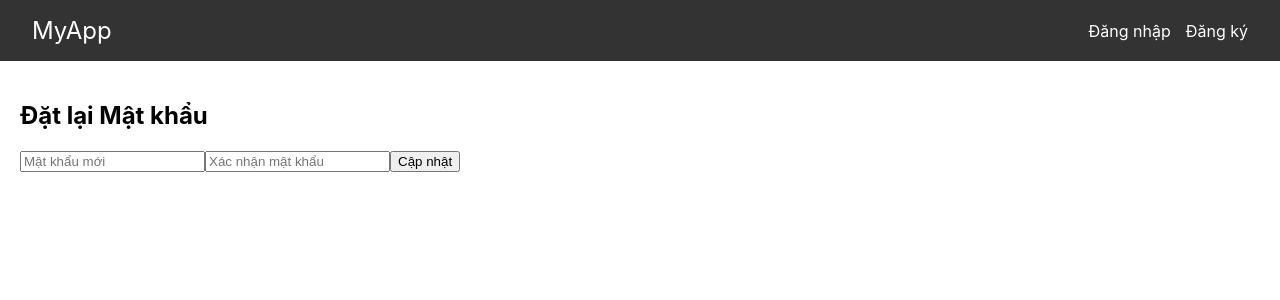
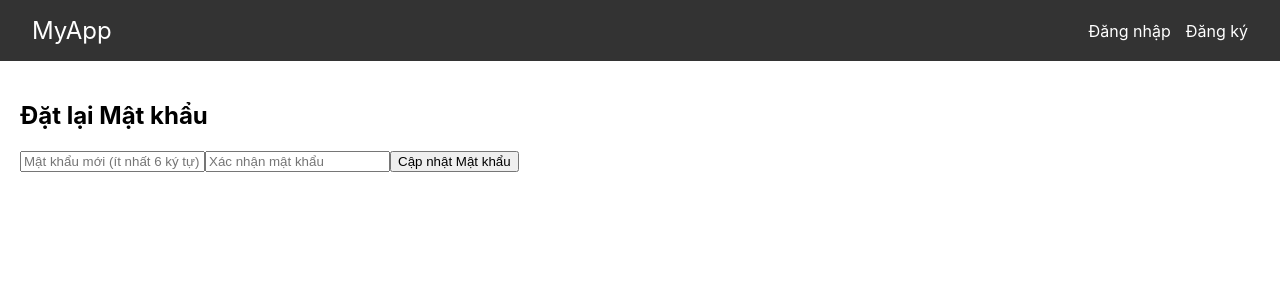
Before and after one commit to BinhTran2k4/group-3-project, a React (Create React App) app in the folder frontend/: page /reset-password/1 in a window 1280 px wide. Shown: the top 300 px of the page. Built offline with nearby package versions, Linux system fonts and the light colour scheme.

Commit message:
Thêm chức năng quên mật khẩu

```diff
--- a/frontend/src/components/ForgotPassword.jsx
+++ b/frontend/src/components/ForgotPassword.jsx
@@ -1,19 +1,24 @@
 // frontend/src/components/ForgotPassword.jsx
 import React, { useState } from 'react';
-import axios from 'axios';
+import { Link } from 'react-router-dom';
+import axiosInstance from '../api/axiosInstance';
 
 const ForgotPassword = () => {
     const [email, setEmail] = useState('');
     const [message, setMessage] = useState('');
+    const [loading, setLoading] = useState(false);
 
     const handleSubmit = async (e) => {
         e.preventDefault();
+        setLoading(true);
         setMessage('Đang xử lý...');
         try {
-            const res = await axios.post('http://localhost:3000/api/auth/forgot-password', { email });
+            const res = await axiosInstance.post('/auth/forgot-password', { email });
             setMessage(res.data.message);
         } catch (err) {
             setMessage(err.response?.data?.message || 'Có lỗi xảy ra.');
+        } finally {
+            setLoading(false);
         }
     };
 
@@ -29,9 +34,14 @@ const ForgotPassword = () => {
                     onChange={(e) => setEmail(e.target.value)}
                     required
                 />
-                <button type="submit">Gửi yêu cầu</button>
+                <button type="submit" disabled={loading}>
+                    {loading ? 'Đang gửi...' : 'Gửi yêu cầu'}
+                </button>
             </form>
             {message && <p>{message}</p>}
+            <div style={{ marginTop: '20px' }}>
+                <Link to="/login">Quay lại trang Đăng nhập</Link>
+            </div>
         </div>
     );
 };
--- a/frontend/src/components/ResetPassword.jsx
+++ b/frontend/src/components/ResetPassword.jsx
@@ -1,27 +1,35 @@
 // frontend/src/components/ResetPassword.jsx
 import React, { useState } from 'react';
 import { useParams, useNavigate } from 'react-router-dom';
-import axios from 'axios';
+import axiosInstance from '../api/axiosInstance';
 
 const ResetPassword = () => {
     const [password, setPassword] = useState('');
     const [confirmPassword, setConfirmPassword] = useState('');
     const [message, setMessage] = useState('');
-    const { token } = useParams(); // Lấy token từ URL
+    const [loading, setLoading] = useState(false);
+
+    const { token } = useParams();
     const navigate = useNavigate();
 
     const handleSubmit = async (e) => {
         e.preventDefault();
+        if (password.length < 6) {
+            return setMessage('Mật khẩu phải có ít nhất 6 ký tự.');
+        }
         if (password !== confirmPassword) {
-            setMessage('Mật khẩu không khớp.');
-            return;
+            return setMessage('Mật khẩu không khớp.');
         }
+
+        setLoading(true);
+        setMessage('Đang cập nhật...');
         try {
-            const res = await axios.put(`http://localhost:3000/api/auth/reset-password/${token}`, { password });
+            const res = await axiosInstance.put(`/auth/reset-password/${token}`, { password });
             setMessage(res.data.message + ' Bạn sẽ được chuyển về trang đăng nhập sau 3 giây.');
             setTimeout(() => navigate('/login'), 3000);
         } catch (err) {
             setMessage(err.response?.data?.message || 'Có lỗi xảy ra.');
+            setLoading(false);
         }
     };
 
@@ -29,9 +37,23 @@ const ResetPassword = () => {
         <div>
             <h2>Đặt lại Mật khẩu</h2>
             <form onSubmit={handleSubmit}>
-                <input type="password" placeholder="Mật khẩu mới" value={password} onChange={(e) => setPassword(e.target.value)} required />
-                <input type="password" placeholder="Xác nhận mật khẩu" value={confirmPassword} onChange={(e) => setConfirmPassword(e.target.value)} required />
-                <button type="submit">Cập nhật</button>
+                <input
+                    type="password"
+                    placeholder="Mật khẩu mới (ít nhất 6 ký tự)"
+                    value={password}
+                    onChange={(e) => setPassword(e.target.value)}
+                    required
+                />
+                <input
+                    type="password"
+                    placeholder="Xác nhận mật khẩu"
+                    value={confirmPassword}
+                    onChange={(e) => setConfirmPassword(e.target.value)}
+                    required
+                />
+                <button type="submit" disabled={loading}>
+                    {loading ? 'Đang lưu...' : 'Cập nhật Mật khẩu'}
+                </button>
             </form>
             {message && <p>{message}</p>}
         </div>
```
